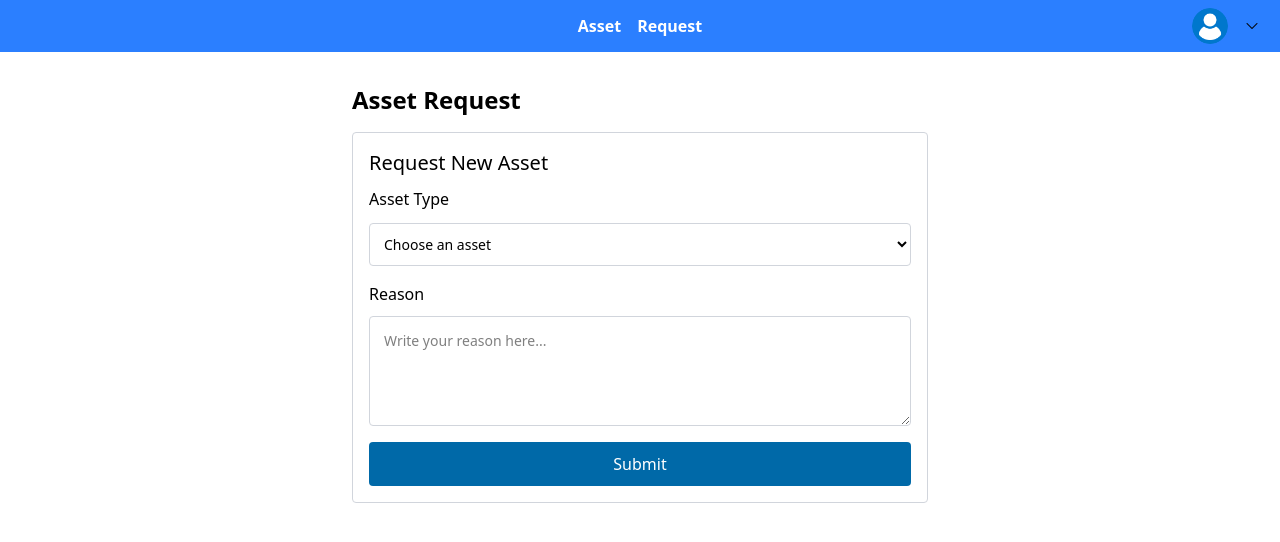
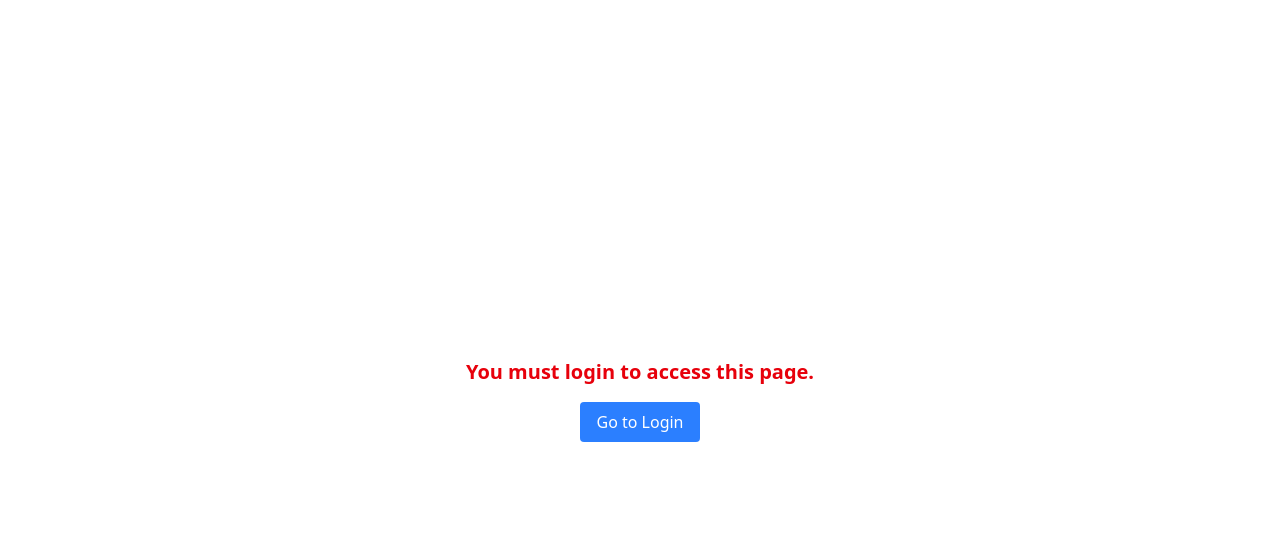
Before and after one commit to saidigesh19/Assert_Request_And_Approval_System, a React (Vite) app in the folder client/: page /assetrequest in a window 1280 px wide. Shown: the top 542 px of the page. Built offline with nearby package versions, Linux system fonts and the light colour scheme.

Commit message:
Added protected routes to admin and employee

```diff
--- a/client/src/App.jsx
+++ b/client/src/App.jsx
@@ -5,6 +5,7 @@ import LoginPage from './components/Auth/login';
 import Register from './components/Auth/register';
 import MyRequest from './components/Employee/myRequests';
 import AdminDashboard from './components/Admin/adminDashboard';
+import ProtectedRoute from './components/protectedRoutes';
 function App() {
 
   return (
@@ -12,9 +13,23 @@ function App() {
       <Routes>
         <Route path="/" element={<LoginPage/>} />
         <Route path="/register" element={<Register/>} />
-        <Route path="/assetrequest" element={<AssetRequest/>} />
-        <Route path="/myrequest" element={<MyRequest/>} />
-        <Route path="/dashboard" element={<AdminDashboard/>} />
+         {/* employee Routes */}
+        <Route path="/assetrequest" element={
+          <ProtectedRoute allowedRoles={["Employee"]}>
+          <AssetRequest/>
+          </ProtectedRoute>
+          } />
+        <Route path="/myrequest" element={
+          <ProtectedRoute allowedRoles={["Employee"]}>
+          <MyRequest/>
+          </ProtectedRoute>
+          } />
+          {/* admin routes */}
+        <Route path="/dashboard" element={
+          <ProtectedRoute allowedRoles={["Admin"]}>
+          <AdminDashboard/>
+          </ProtectedRoute>
+          } />
       </Routes>
     </BrowserRouter>
   )
--- /dev/null
+++ b/client/src/components/protectedRoutes.jsx
@@ -0,0 +1,43 @@
+import React from "react";
+import { useNavigate } from "react-router-dom";
+
+const ProtectedRoute = ({ children, allowedRoles }) => {
+  const user = JSON.parse(localStorage.getItem("user"));
+  const navigate = useNavigate();
+
+  const handleLogin = () => {
+    navigate('/');
+  };
+
+  if (!user) {
+    return (
+      <div className="flex flex-col justify-center items-center min-h-screen gap-4">
+        <p className="text-red-600 text-xl font-bold">You must login to access this page.</p>
+        <button
+          onClick={handleLogin}
+          className="px-4 py-2 bg-blue-500 hover:bg-blue-700 text-white rounded"
+        >
+          Go to Login
+        </button>
+      </div>
+    );
+  }
+  if (!allowedRoles.includes(user.role)) {
+    return (
+      <div className="flex flex-col justify-center items-center min-h-screen gap-4">
+        <p className="text-red-600 text-xl font-bold">
+          You do not have permission to view this page.
+        </p>
+        <button
+          onClick={handleLogin}
+          className="px-4 py-2 bg-blue-500 hover:bg-blue-700 text-white rounded"
+        >
+          Go to Login
+        </button>
+      </div>
+    );
+  }
+  return children;
+};
+
+export default ProtectedRoute;
```
